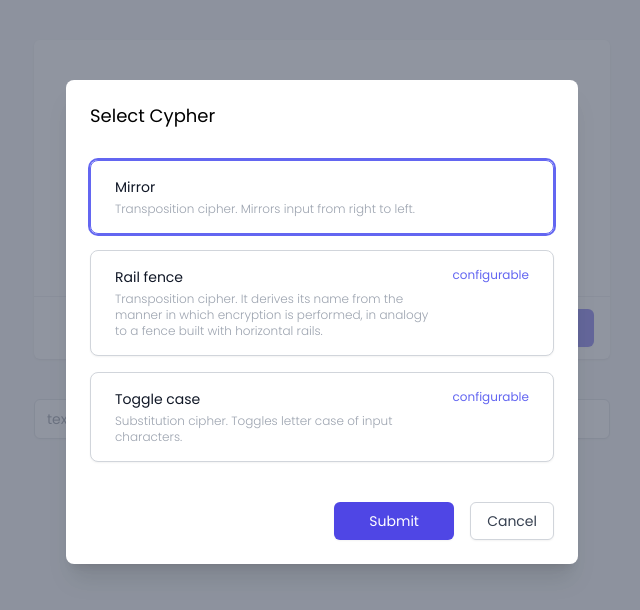
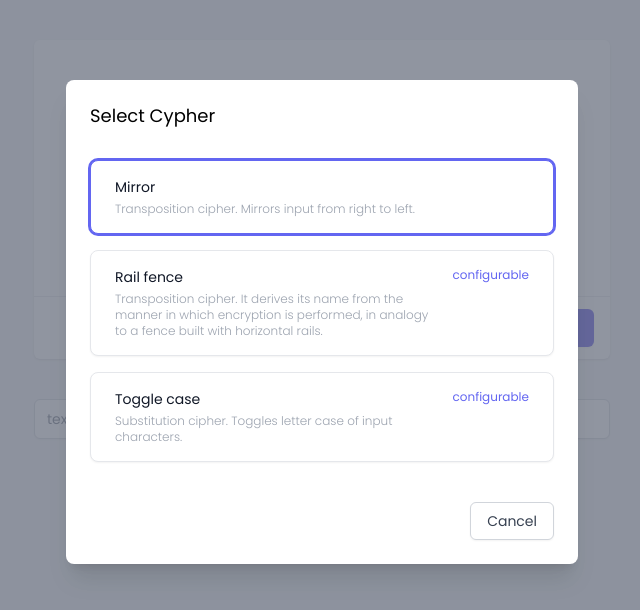
Before and after one commit to ny1am/cryptic-on-paper, a React (Vite) app: page / in a window 1280 px wide. Both pictures are taken after a click on the button "Add Cypher". Shown: the top 610 px of the page, without its empty margins (318-958 px from the left). Built offline with nearby package versions, Linux system fonts and the light colour scheme.

Commit message:
style(add-cypher): simplify add cypher UI

```diff
--- a/src/pages/encrypt/CyphersPipe/AddCypherForm.tsx
+++ b/src/pages/encrypt/CyphersPipe/AddCypherForm.tsx
@@ -32,17 +32,12 @@ export function AddCypherForm({ onDispose }: AddCypherFormProps) {
     onDispose();
   };
 
-  const handleAddCypher = (key: CypherKey) => {
+  const attemptAddCypher = (key: CypherKey) => {
     if (!areCypherOptionsRequired(key)) {
       onDispose();
       return addCypher({ key, options: undefined });
     }
     return setConfigForm(key);
-  };
-
-  const handleSelectSubmit = (e: React.FormEvent<HTMLFormElement>) => {
-    e.preventDefault();
-    handleAddCypher(selectedKey);
   };
 
   const handleConfigSubmit = <
@@ -72,8 +67,7 @@ export function AddCypherForm({ onDispose }: AddCypherFormProps) {
   return (
     <>
       <h2 className="text-lg font-medium leading-6 mb-4">Select Cypher</h2>
-      <form className="mt-8" autoComplete="off" onSubmit={handleSelectSubmit}>
-        <RadioGroup value={selectedKey} onChange={setSelectedKey}>
+      <RadioGroup className="mt-8" value={selectedKey} onChange={setSelectedKey}>
         <RadioGroup.Label className="sr-only">Select Cypher</RadioGroup.Label>
         <div className="space-y-4">
           {cypherKeys
@@ -86,22 +80,18 @@ export function AddCypherForm({ onDispose }: AddCypherFormProps) {
               <RadioGroup.Option
                 key={htmlId}
                 value={cypherKey}
-                  className={({ checked, active }) =>
+                as="button"
+                onClick={() => attemptAddCypher(cypherKey)}
+                className={({ active }) =>
                   cn(
-                      checked ? 'border-transparent' : 'border-gray-300',
                     active ? 'border-indigo-500 ring-2 ring-indigo-500' : '',
-                      'relative cursor-pointer rounded-lg border bg-white px-6 py-4 shadow-sm focus:outline-none flex justify-between'
+                    'relative w-full text-left cursor-pointer rounded-lg border bg-white px-6 py-4 shadow-sm focus:outline-none flex justify-between'
                   )
                 }
               >
-                  {({ active, checked }) => (
-                    <>
                 <span className="flex items-center">
                   <span className="flex flex-col text-sm">
-                          <RadioGroup.Label
-                            as="span"
-                            className="font-medium text-gray-900"
-                          >
+                    <RadioGroup.Label as="span" className="font-medium text-gray-900">
                       {cypherKey}
                     </RadioGroup.Label>
                     <RadioGroup.Description
@@ -120,35 +110,15 @@ export function AddCypherForm({ onDispose }: AddCypherFormProps) {
                     configurable
                   </RadioGroup.Description>
                 )}
-                      <span
-                        className={cn(
-                          active ? 'border' : 'border-2',
-                          checked ? 'border-indigo-500' : 'border-transparent',
-                          'pointer-events-none absolute -inset-px rounded-lg'
-                        )}
-                        aria-hidden="true"
-                      />
-                    </>
-                  )}
               </RadioGroup.Option>
             ))}
         </div>
       </RadioGroup>
       <div className="mt-10 flex justify-end gap-x-4">
-          <Button
-            type="submit"
-            className="min-w-[120px]"
-            {...(areCypherOptionsRequired(selectedKey)
-              ? { secondary: true }
-              : { primary: true })}
-          >
-            {areCypherOptionsRequired(selectedKey) ? `Configure` : `Submit`}
-          </Button>
         <Button type="button" onClick={onDispose}>
           Cancel
         </Button>
       </div>
-      </form>
     </>
   );
 }
```
Lines whose indentation alone changed are shown as unchanged.
